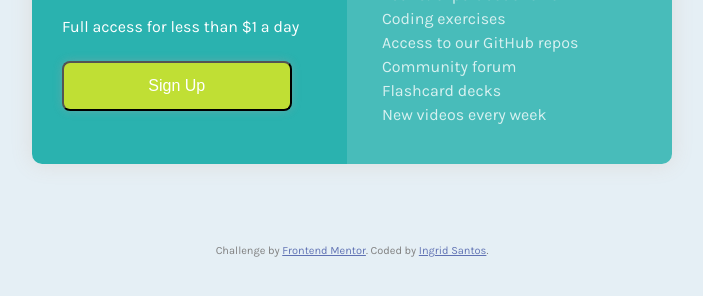
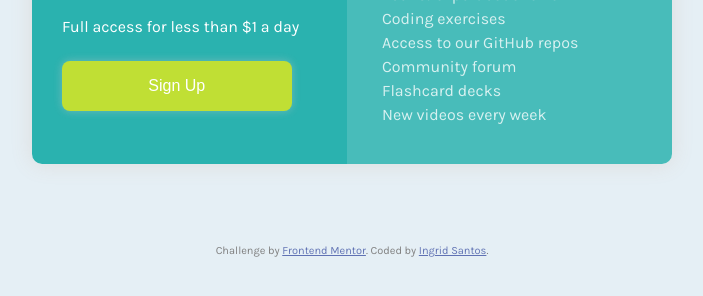
Before and after one commit to ingridfs/single-price-grid-component, a plain HTML site: page index.html in a window 1280 px wide. Shown: the part 464-760 px from the top of the page, without its empty margins (288-991 px from the left). Drawn offline with Linux system fonts and the light colour scheme.

Commit message:
Fix border button

```diff
--- a/style.css
+++ b/style.css
@@ -83,14 +83,15 @@ body {
   width: 90%;
   color: #fff;
   background-color: hsl(71, 73%, 54%);
+  border: none;
   border-radius: 8px;
-  box-shadow: 0px 0px 8px 0px rgba(159, 159, 159, 0.447);
+  box-shadow: 0px 0px 8px 0px rgba(198, 198, 198, 0.447);
   transition: ease-in-out 0.5s;
 }
 
 .subscription button:hover {
   cursor: pointer;
-  box-shadow: 1px 1px 12px 4px rgba(159, 159, 159, 0.447);
+  box-shadow: 1px 1px 12px 4px rgba(199, 199, 199, 0.447);
   transform: scale(1.05);
 }
 
```
